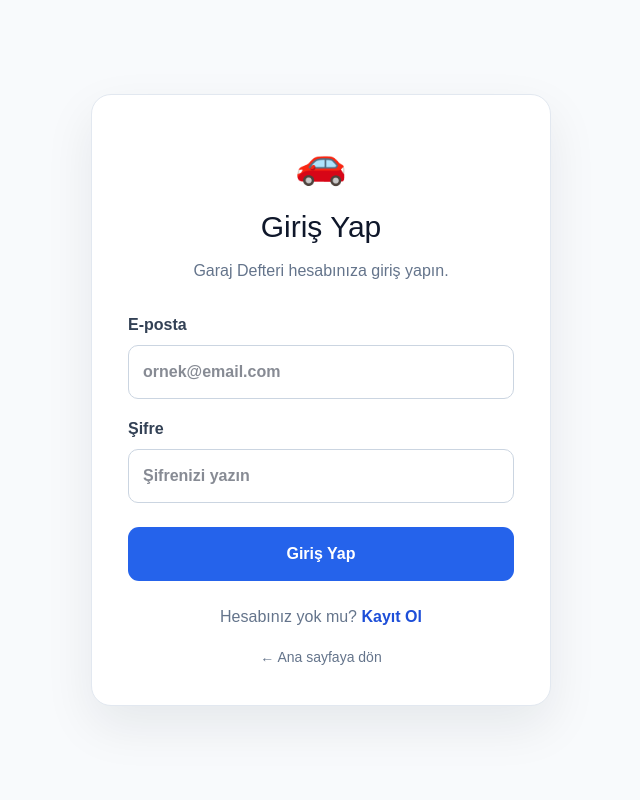
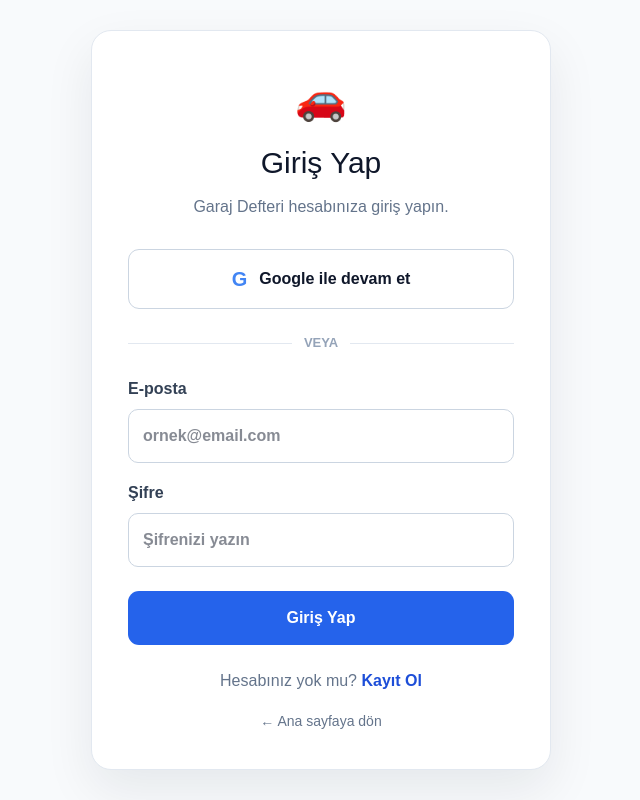
Before and after one commit to garajdefterim/garaj-defteri, a Next.js app: page /giris in a window 1280 px wide. Shown: the whole page, without its empty margins (319-959 px from the left). Built offline with nearby package versions, Linux system fonts and the light colour scheme; no server answers.

Commit message:
Google ile giriş eklendi

```diff
--- a/app/giris/page.tsx
+++ b/app/giris/page.tsx
@@ -12,8 +12,9 @@ export default function GirisPage() {
   const [sifre, setSifre] = useState("");
   const [hata, setHata] = useState("");
   const [yukleniyor, setYukleniyor] = useState(false);
+  const [googleYukleniyor, setGoogleYukleniyor] = useState(false);
 
-  async function handleSubmit(event: FormEvent<HTMLFormElement>) {
+  async function handleSubmit(event: FormEvent) {
     event.preventDefault();
 
     setHata("");
@@ -41,6 +42,28 @@ export default function GirisPage() {
       setHata("Beklenmeyen bir hata oluştu. Lütfen tekrar deneyin.");
     } finally {
       setYukleniyor(false);
+    }
+  }
+
+  async function googleIleGirisYap() {
+    setHata("");
+    setGoogleYukleniyor(true);
+
+    try {
+      const { error } = await supabase.auth.signInWithOAuth({
+        provider: "google",
+        options: {
+          redirectTo: `${window.location.origin}/dashboard`,
+        },
+      });
+
+      if (error) {
+        setHata(`Google ile giriş başlatılamadı: ${error.message}`);
+        setGoogleYukleniyor(false);
+      }
+    } catch {
+      setHata("Google ile giriş başlatılırken bir hata oluştu.");
+      setGoogleYukleniyor(false);
     }
   }
 
@@ -101,6 +124,79 @@ export default function GirisPage() {
           >
             Garaj Defteri hesabınıza giriş yapın.
           </p>
+        </div>
+
+        <button
+          type="button"
+          onClick={googleIleGirisYap}
+          disabled={googleYukleniyor || yukleniyor}
+          style={{
+            width: "100%",
+            padding: "14px 16px",
+            border: "1px solid #CBD5E1",
+            borderRadius: "11px",
+            backgroundColor: "#FFFFFF",
+            color: "#0F172A",
+            fontSize: "16px",
+            fontWeight: 700,
+            cursor:
+              googleYukleniyor || yukleniyor ? "not-allowed" : "pointer",
+            display: "flex",
+            alignItems: "center",
+            justifyContent: "center",
+            gap: "12px",
+            opacity: googleYukleniyor ? 0.7 : 1,
+          }}
+        >
+          <span
+            aria-hidden="true"
+            style={{
+              fontSize: "20px",
+              fontWeight: 900,
+              color: "#4285F4",
+            }}
+          >
+            G
+          </span>
+
+          {googleYukleniyor
+            ? "Google'a yönlendiriliyor..."
+            : "Google ile devam et"}
+        </button>
+
+        <div
+          style={{
+            display: "flex",
+            alignItems: "center",
+            gap: "12px",
+            margin: "24px 0",
+          }}
+        >
+          <div
+            style={{
+              flex: 1,
+              height: "1px",
+              backgroundColor: "#E2E8F0",
+            }}
+          />
+
+          <span
+            style={{
+              color: "#94A3B8",
+              fontSize: "13px",
+              fontWeight: 700,
+            }}
+          >
+            VEYA
+          </span>
+
+          <div
+            style={{
+              flex: 1,
+              height: "1px",
+              backgroundColor: "#E2E8F0",
+            }}
+          />
         </div>
 
         <form
@@ -176,6 +272,7 @@ export default function GirisPage() {
                 backgroundColor: "#FEF2F2",
                 color: "#B91C1C",
                 fontSize: "14px",
+                lineHeight: 1.5,
               }}
             >
               {hata}
@@ -184,7 +281,7 @@ export default function GirisPage() {
 
           <button
             type="submit"
-            disabled={yukleniyor}
+            disabled={yukleniyor || googleYukleniyor}
             style={{
               marginTop: "6px",
               padding: "15px",
@@ -194,7 +291,8 @@ export default function GirisPage() {
               color: "#FFFFFF",
               fontSize: "16px",
               fontWeight: 800,
-              cursor: yukleniyor ? "not-allowed" : "pointer",
+              cursor:
+                yukleniyor || googleYukleniyor ? "not-allowed" : "pointer",
             }}
           >
             {yukleniyor ? "Giriş yapılıyor..." : "Giriş Yap"}
```
Also changed, not shown: app/bildirim-ayarları/page.tsx (added).
